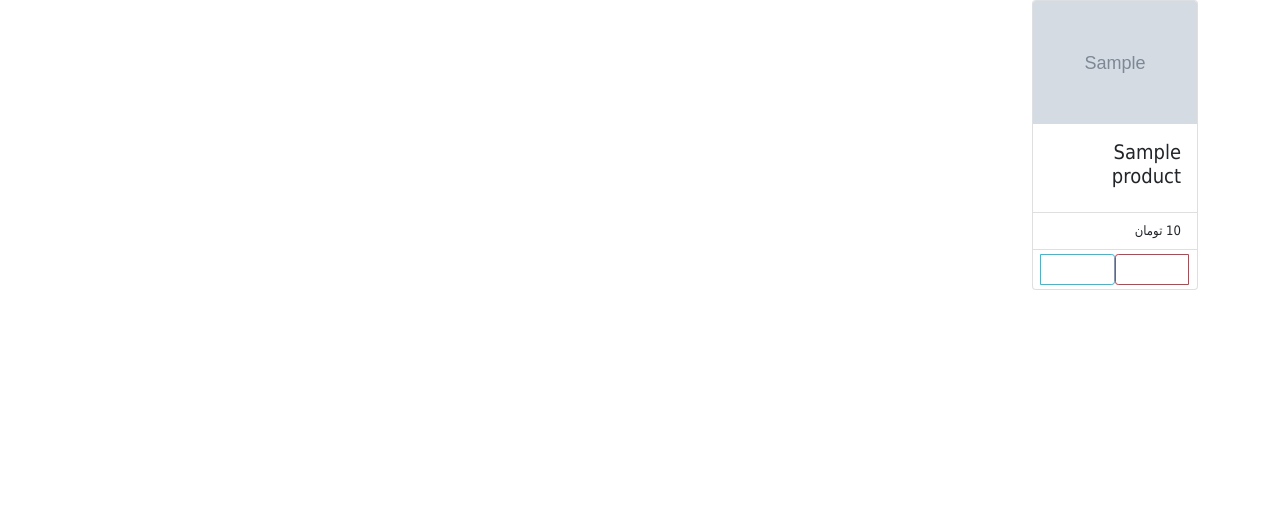
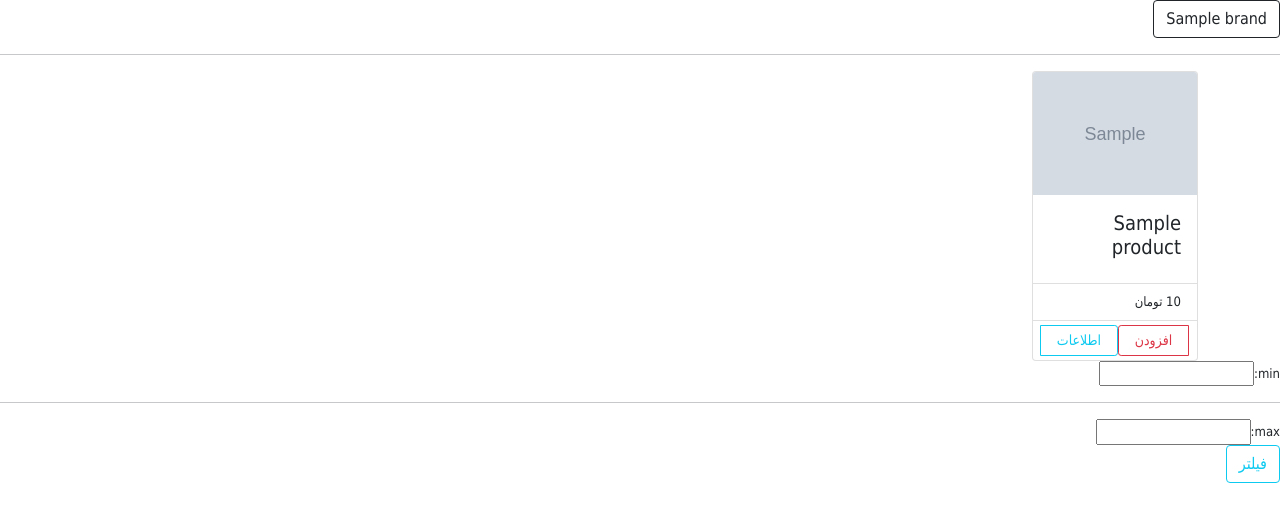
Before and after one commit to mojtabapaso/shop-site, a Django app: page / in a window 1280 px wide. Shown: the part 56-578 px from the top of the page. Run offline with Django 4.2, Linux system fonts and the light colour scheme; tables that the repository leaves empty hold one stand-in row (values such as "Sample post"); grey boxes marked "Sample" are stand-in pictures; some libraries are stand-ins or nearby versions; some web fonts are replaced.

Commit message:
create filter min max price and filter with brand and some fix bug in form search

```diff
--- a/A/pages/froms.py
+++ b/A/pages/froms.py
@@ -1,5 +1,24 @@
 from django import forms
+from products.models import Brand
+from django.forms import ModelForm, CheckboxInput
 
 
 class SearchForm(forms.Form):
     search = forms.CharField(label='')
+
+
+class FilterForm(forms.Form):
+    filter_min = forms.CharField()
+    filter_max = forms.CharField()
+
+
+# brand = Brand.objects.all()
+# print(brand)
+# for i in brand:
+#     print(i.slug)
+#
+#
+# class FilterBrand(forms.Form):
+#     for i in brand:
+#         i.slug = forms.CharField(widget=CheckboxInput())
+#     name = forms.CharField(widget=CheckboxInput())
--- a/A/pages/templates/pages/index.html
+++ b/A/pages/templates/pages/index.html
@@ -1,22 +1,38 @@
 {% extends 'base.html' %}
 {% load humanize %}
+{% block head %}
 
+
+{% endblock head %}
 {% block category %}
 
 {% for item in categories %}
-<li class="nav-item dropdown">
-    <a class="nav-link dropdown-toggle  " href="#" id="navbarDropdown" role="button" data-bs-toggle="dropdown"
-       aria-expanded="false">{{ item.name }}</a>
-    {% for sub in item.scategory.all %}
-    <ul class="dropdown-menu" aria-labelledby="navbarDropdown">
+
+
+<div class="btn-group" role="group">
+
+    <button id="btnGroupDrop1" type="button" class="btn btn-outline-light dropdown-toggle" data-bs-toggle="dropdown"
+            aria-expanded="false">
+        {{ item.name }}
+    </button>
+
+
+    <ul class="dropdown-menu" aria-labelledby="btnGroupDrop1">
+        {% for sub in item.scategory.all %}
         <li><a class="dropdown-item" href="{{ sub.get_absolute_url }}">{{ sub.name }}</a></li>
         {% endfor %}
-    </ul>
-</li>
+    </div>
+
 {% endfor %}
+
+
 {% endblock category %}
+
 {% block content %}
-
+{% for item in brand %}
+<a href="{% url 'pages:brand_slug' item.slug %}" class="btn btn-outline-dark">{{ item.name }}</a>
+{% endfor %}
+<hr>
 <!---------------product------------------->
 <div class="container">
     <div class="row">
@@ -33,11 +49,9 @@
                 <div class="btn-group btn-sm">
                     <!--button add to cart -->
                     <a href="{% url 'orders:add_cart' item.slug %}" type="button"
-                       class="btn btn-col-6 btn-sm btn-outline-danger"> <i
-                            class="icofont-ui-add"></i></a>
+                       class="btn btn-col-6 btn-sm btn-outline-danger">افزودن</a>
                     <!-- button info product -->
-                    <a href="{{ item.get_absolute_url }}" type="button" class="btn btn-col-4 btn-outline-info btn-sm"><i
-                            class="icofont-exclamation-square"></i></a>
+                    <a href="{{ item.get_absolute_url }}" type="button" class="btn btn-col-4 btn-outline-info btn-sm">اطلاعات</a>
                 </div>
             </div>
         </div>
@@ -45,4 +59,18 @@
     </div>
 </div>
 
+
+<form action="" novalidate>
+    {% csrf_token %}
+    min:{{ filter.filter_min }}
+    <hr>
+    max:{{ filter.filter_max }}
+    <br>
+    <input type="submit" value="فیلتر" class="btn btn-outline-info">
+</form>
+
+
+
+
+
 {% endblock %}
--- a/A/pages/urls.py
+++ b/A/pages/urls.py
@@ -3,12 +3,13 @@ from django.urls import path
 from . import views
 
 app_name = 'pages'
-
 urlpatterns = [
     path('', views.HomeView.as_view(), name='home'),
+    path('brand/<slug:brand_slug>/', views.HomeView.as_view(), name='brand_slug'),
     path('category/<slug:slug_category>', views.HomeView.as_view(), name='category_slug'),
     # show product in pages
     path('<slug:slug>/', views.ProductsDetailView.as_view(), name='product_detail'),
+
     # Commend
     path('reply/<int:product_id>/<int:commend_id>/', views.AddCommendView.as_view(), name='add_reply'),
 ]
--- a/A/pages/views.py
+++ b/A/pages/views.py
@@ -6,26 +6,56 @@ from .models import Category
 from products.models import Products
 from django.shortcuts import get_object_or_404
 from products.forms import CommendForm, CommendReplyForm
-from products.models import Commend
+from products.models import Commend, Brand
 from django.contrib.auth.decorators import login_required
-from .froms import SearchForm
+from .froms import SearchForm, FilterForm
 
 
 class HomeView(View):
     template_name = 'pages/index.html'
     form_class = SearchForm
+    form_class_2 = FilterForm
 
-    def get(self, request, slug_category=None):
+    def get(self, request, slug_category=None, brand_slug=None):
         categories = Category.objects.filter(is_sub_category=False)
         products = Products.objects.filter(is_active=True)
+        brand = Brand.objects.all()
+
+        if brand_slug:
+            # for filter product with brand
+            brand_s = Brand.objects.get(slug=brand_slug)
+            products = Products.objects.filter(is_active=True, brand=brand_s)
         if slug_category:
+            # for show information product
             category = Category.objects.filter(slug=slug_category)
             products = Products.objects.filter(Q(category__in=category))
         if request.GET.get('search'):
+            # search in product
             products = products.filter(title__contains=request.GET['search'])
 
+        if request.GET.get('filter_min') and request.GET.get('filter_max'):
+            # for filter product with min price and max price
+            products = products.filter(price__range=(request.GET.get('filter_min'), request.GET.get('filter_max')))
+        if request.GET.get('filter_min'):
+            # filter product with min price
+            filter = []
+            for item in products:
+                filter.append(item.price)
+            m = max(filter)
+            products = products.filter(price__range=(request.GET.get('filter_min'), m))
+        if request.GET.get('filter_max'):
+            # filter product with min price
+            filter = []
+            for item in products:
+                filter.append(item.price)
+            m = min(filter)
+            products = products.filter(price__range=(m, request.GET.get('filter_max')))
+        #     -------------
         return render(request, self.template_name,
-                      {'products': products, 'categories': categories, 'form': self.form_class})
+                      {'products': products, 'categories': categories, 'form_search': self.form_class,
+                       'filter': self.form_class_2, 'brand': brand})
+
+
 
 
 class ProductsDetailView(View):
```
